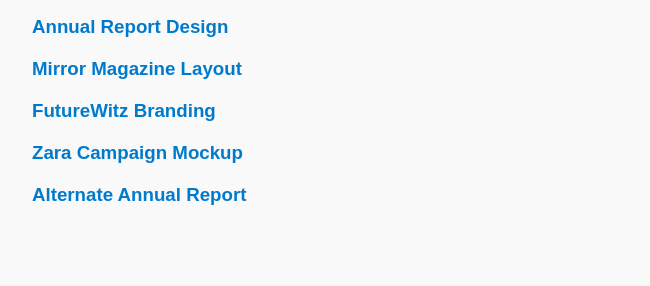
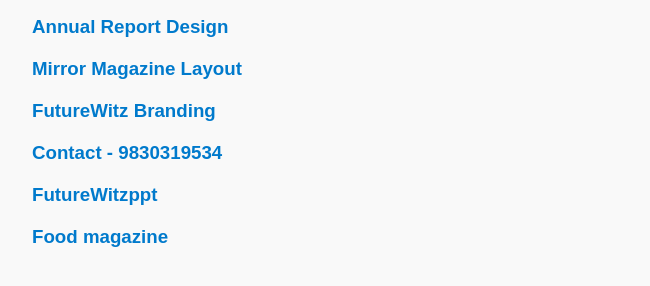
Before and after one commit to nandiniagarwal1234/nandini-designs, a plain HTML site: page index.html in a window 1280 px wide. Shown: the part 120-406 px from the top of the page, without its empty margins (8-658 px from the left). Drawn offline with Linux system fonts and the light colour scheme.

Commit message:
index.html

```diff
--- a/index.html
+++ b/index.html
@@ -35,10 +35,13 @@
     <h3><a href="FutureWitz.pdf">FutureWitz Branding</a></h3>
   </div>
   <div class="project">
-    <h3><a href="Zara.pdf">Zara Campaign Mockup</a></h3>
+    <h3><a href="Contact - 9830319534.pdf">Contact - 9830319534</a></h3>
   </div>
   <div class="project">
-    <h3><a href="Annual Report.pdf">Alternate Annual Report</a></h3>
+    <h3><a href="FutureWitzppt.pdf">FutureWitzppt</a></h3>
   </div>
+  <div class="project">
+  <h3><a href="Food magazine.pdf">Food magazine</a></h3>
+</div>
 </body>
 </html>
```
